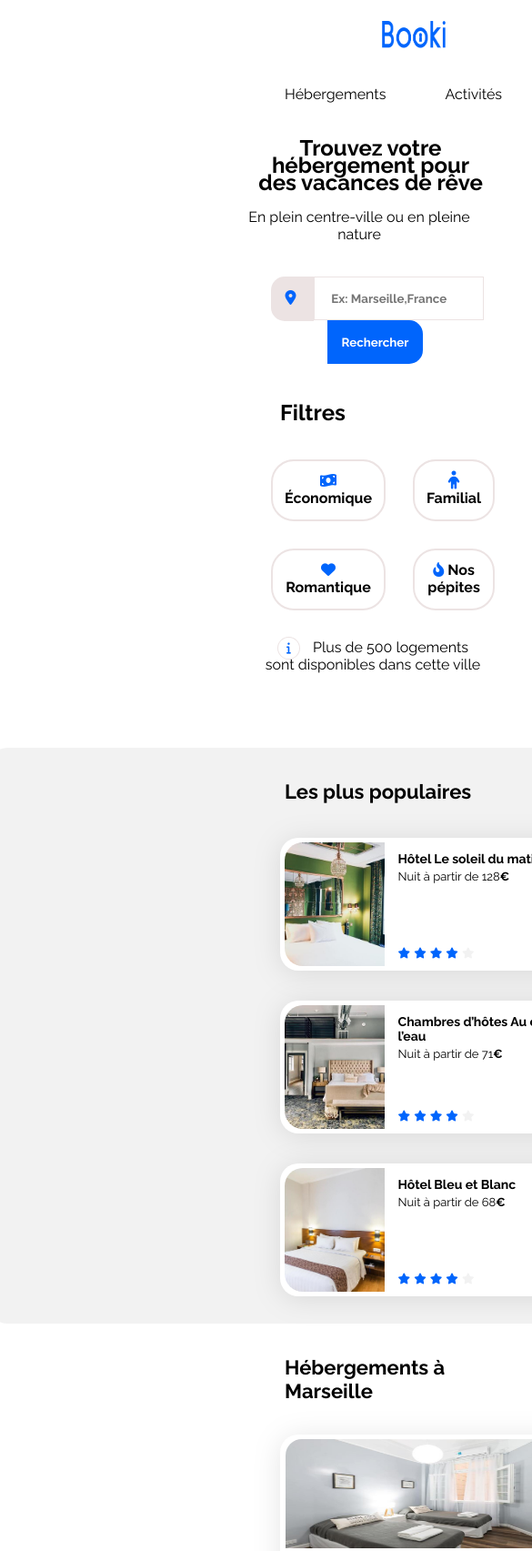
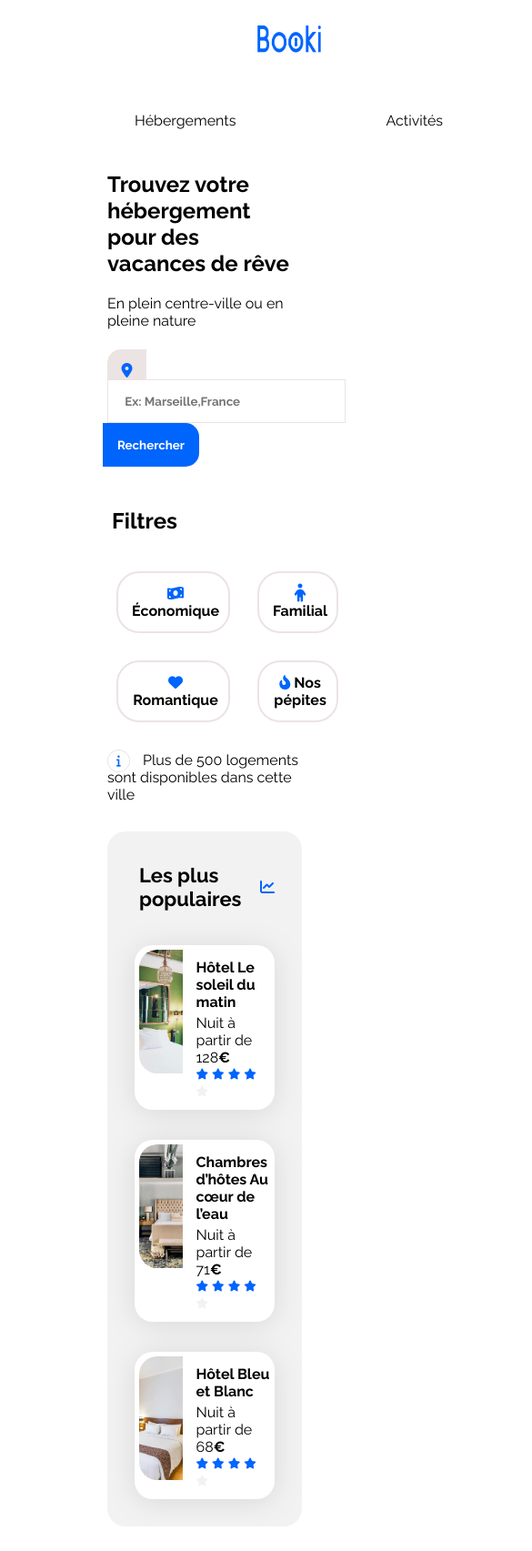
Before and after one commit to Tabouri/Booki-projet2, a plain HTML site: page index.html in a window 390 px wide. Shown: the top 1705 px of the page at 91% size, 585 px wide, since content can reach past the window. Drawn offline with Linux system fonts and the light colour scheme.

Commit message:
version mobile

```diff
--- a/css/style.css
+++ b/css/style.css
@@ -10,7 +10,7 @@
 }
 /*******Mon travail*******/
 
-.logo a img {
+.logo img {
   position: absolute;
   left: 60px;
   height: 30px;
@@ -23,13 +23,13 @@
   margin: 15px 5px;
 }
 
-.menu ul li {
+.menu li {
   /**si non liste style : none après display : inline block**/
   display: inline;
   margin-left: 35px;
   color: black;
 }
-.menu ul li:hover {
+.menu li:hover {
   border-top: solid 3px #0065fc;
   padding: 35px 5px;
   /*transition: 0.6s ease;*/
@@ -110,13 +110,12 @@ h2 {
 
 /*****je commence la partie hébérgement**/
 .hotel_marseille {
-  display: grid;
-
-  grid-template-columns: 1fr 1fr 1fr;
-  padding-top: 30px;
-  padding-right: 10px;
-  padding-bottom: 15px;
-  gap: 35px;
+  display: flex;
+  flex-wrap: wrap;
+  justify-content: space-between;
+  gap: 25px;
+  padding-top: 20px;
+  padding-right: 6px;
 }
 .card1 {
   border: 1px solid transparent;
@@ -317,9 +316,17 @@ footer {
 @media (max-with: 1440px) {
 }
 /* Medium devices (tablets, less/equal than 1024px) */
-@media (max-width: 1024px) {
+@media screen and (min-width: 769px) and (max-width: 1023px) {
   .hebergements-and-populaires {
     flex-direction: column;
+  }
+  .hotel_marseille {
+    display: flex;
+    flex-wrap: wrap;
+    justify-content: space-between;
+    gap: 25px;
+    padding-top: 20px;
+    padding-right: 6px;
   }
 
   .hebergements {
@@ -356,6 +363,9 @@ footer {
     flex-direction: row;
     justify-content: space-between;
   }
+  .li_filtre {
+    font-size: 11px;
+  }
 
   .populaires-cards a {
     width: 30%;
@@ -385,123 +395,102 @@ footer {
 }
 
 /* Small devices (phones, less than 768px) */
-@media (max-width: 767.98px) {
+@media screen and (max-width: 768px) {
   /* ... */
-  .logo {
-    position: absolute;
-    left: 360px;
+  .head {
+    display: flex;
+    flex-direction: column;
   }
-  .menu ul {
-    top: 40px;
+  .logo img {
     position: relative;
-    left: 160px;
+    top: 5px;
+    left: 220px;
+  }
+  .menu {
+    position: relative;
+    top: 20px;
+    left: -50px;
     display: flex;
-    align-items: center;
-    padding-bottom: 30px;
+    gap: 70px;
   }
+  .menu li {
+    position: relative;
+    left: 30px;
+    padding: 30px;
+    width: 100%;
+  }
+  .menu li:hover {
+    border-top: none;
 
-  .menu ul li {
-    padding: 15px;
+    border-bottom: #0065fc 3px solid;
+    width: 100%;
   }
-  .menu ul li:hover {
-    border-bottom: solid 3px #0065fc;
-    border-top: none;
-    padding: 15px;
-  }
-  .head2 {
-    position: relative;
-    left: 200px;
-    text-align: center;
-    line-height: 0.5cm;
+  .filtre_h1,
+  .p_head,
+  .i_text_i,
+  form,
+  .filtre {
+    padding-left: 60px;
   }
   .filtre {
     display: flex;
     flex-direction: column;
-    align-items: start;
   }
   .liste_filtre {
     display: grid;
     grid-template-columns: 1fr 1fr;
   }
-  .filtre_h2 {
-    padding-left: 50px;
+  .liste_filtre {
+    padding-left: 10px;
   }
-  .filtre_h1 {
-    padding-left: 25px;
-  }
-  .i_text_i {
-    padding-left: 30px;
-  }
-
-  .recherche1 {
-    border: 1px solid rgb(236, 227, 227);
-    padding: 15px;
+  .li_filtre {
     padding-left: 15px;
-  }
-  form {
-    position: relative;
-    left: 20px;
+    padding-right: 10px;
+    text-align: center;
   }
   .hebergements-and-populaires {
     display: flex;
     flex-direction: column-reverse;
+    padding-left: 60px;
   }
-  .hebergements-and-populaires section {
+  .populaires {
+    width: 100%;
+    margin-bottom: 15px;
+  }
+  .hebergements {
+    width: 525px;
     background-color: white;
-    align-items: center;
   }
-  .hebergements-and-populaires .populaires {
-    background-color: #f2f2f2;
-    width: 1200px;
-    margin-left: -70px;
+  .card1 {
+    width: 100%;
   }
-  .populaires-cards,
-  .populaires-title {
-    position: relative;
-    left: 290px;
+  .img_heberg {
+    width: 460px;
   }
   .hebergements-and-populaires .hebergements {
-    position: relative;
-    left: 220px;
-  }
-
-  .hotel_marseille {
-    display: flex;
-    flex-direction: column;
-  }
-  .populaires-cards {
-    display: flex;
-    flex-direction: column;
-  }
-  .card1,
-  .card1 img {
-    width: 330px;
-  }
-  .activ_marseille,
-  .activite {
-    position: relative;
-    left: 240px;
+    background-color: white;
   }
   .activite {
     display: flex;
     flex-direction: column;
   }
-  .card2,
-  .card2 .img_act {
-    width: 330px;
+  .activ_marseille,
+  .activite {
+    padding-left: 90px;
   }
-  footer {
-    width: 1200px;
-    margin-left: -60px;
-    height: auto;
+  .card2 {
+    width: 420px;
+  }
+  .img_act {
+    width: 420px;
   }
   .foot {
     display: flex;
     flex-direction: column;
-    align-items: center;
-    padding-left: 70pxpx;
+    padding-left: 210px;
   }
-  .apropos {
-    text-align: start;
+  footer {
+    width: 100%;
+    height: 500px;
   }
 }
--- a/index.html
+++ b/index.html
@@ -23,24 +23,23 @@
   <body>
     <div class="main-container">
       <header>
-        <div class="head">
-          <div class="logo">
-            <a href="#"><img src="images/logo/Booki.png" alt="logo_booki" /></a>
-          </div>
-          <div class="menu">
-            <ul>
-              <li><a href="#">Hébergements</a></li>
-              <li><a href="#">Activités</a></li>
-            </ul>
-          </div>
-        </div>
+        <nav class="head">
+          <a class="logo" href="#"
+            ><img src="images/logo/Booki.png" alt="logo_booki"
+          /></a>
+
+          <ul class="menu">
+            <li><a href="#">Hébergements</a></li>
+            <li><a href="#">Activités</a></li>
+          </ul>
+        </nav>
       </header>
       <main>
         <section class="head2">
           <h1 class="filtre_h1">
             Trouvez votre hébergement pour des vacances de rêve
           </h1>
-          <p>En plein centre-ville ou en pleine nature</p>
+          <p class="p_head">En plein centre-ville ou en pleine nature</p>
           <form action="#" method="get">
             <label class="logo_map" for="recherche"
               ><i class="fas fa-map-marker-alt"></i>
```
